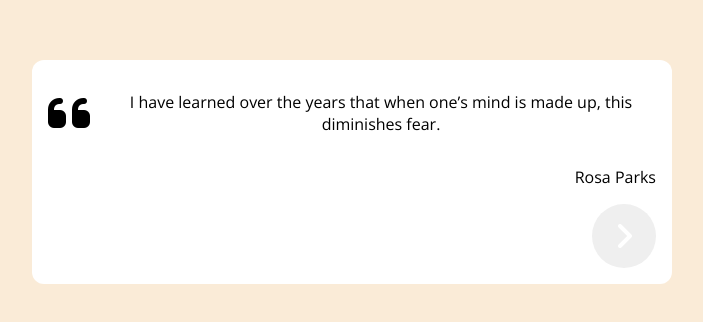
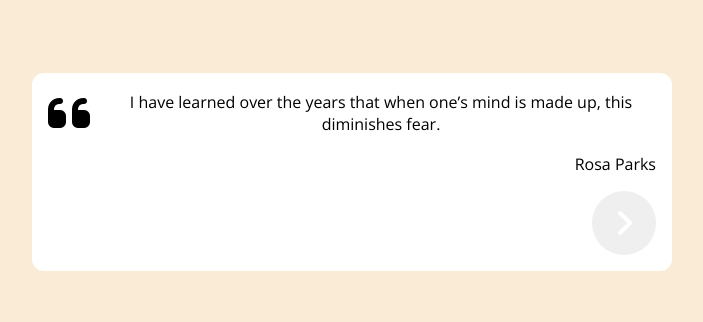
Before and after one commit to JavierAChacon/RandomQuotes, a React (Vite) app: page / in a window 1280 px wide. Shown: the part 228-550 px from the top of the page, without its empty margins (288-991 px from the left). Built offline with nearby package versions, Linux system fonts and the light colour scheme.

Commit message:
sizing box

```diff
--- a/src/App.css
+++ b/src/App.css
@@ -22,7 +22,7 @@ body{
   background-color: white;
   border-radius: 0.75rem;
   width: 40em;
-  height: 14em;
+  height: fit-content;
   padding: 1rem;
   display: flex;
   flex-direction: column;
@@ -62,3 +62,8 @@ button{
   color: white;
   font-size: 2em;
 }
+
+.index{
+  color: aquamarine;
+  background-color: aquamarine;
+}
--- a/src/App.jsx
+++ b/src/App.jsx
@@ -8,10 +8,10 @@ function App() {
 
   const [index, setIndex] = useState(random)
 
+
   const change = () => {
     const random = Math.floor(Math.random() * quotes.length)
     setIndex(random)
-
 
   }
 
@@ -20,7 +20,7 @@ function App() {
 
       <div className='quotebox'>
         <div className='message'>
-          <i class="quote fa-solid fa-quote-left quote"></i>
+          <i class={`quote fa-solid fa-quote-left quote`}></i>
           <p>{quotes[index].quote}</p>
         </div>
 
```
Also changed, not shown: src/assets/quote-left-solid (1).svg (deleted).
